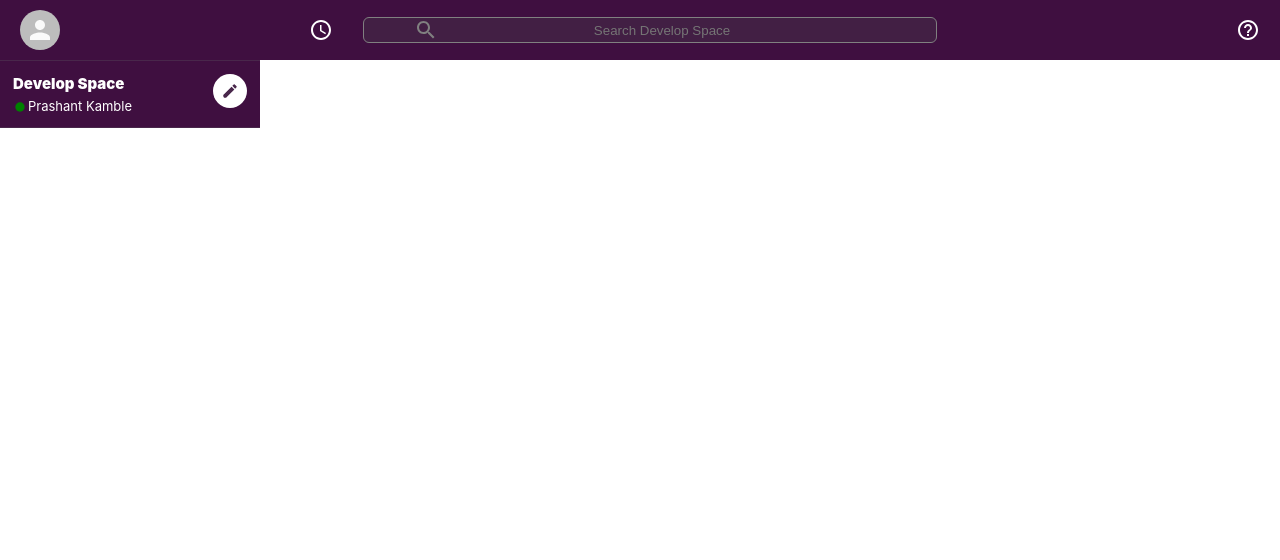
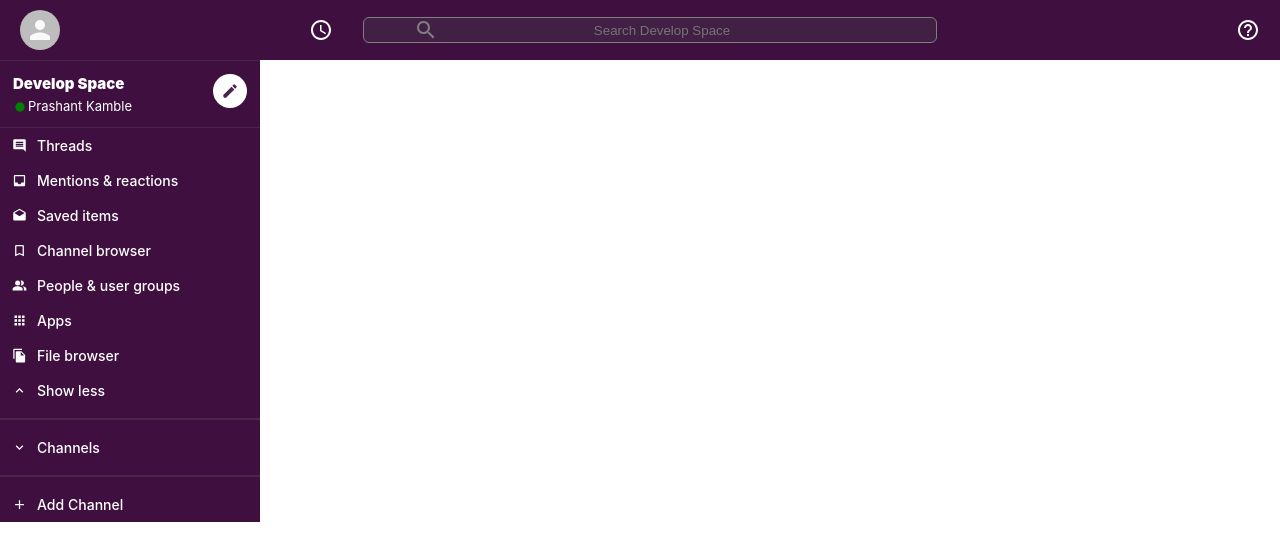
Before and after one commit to prashant-persi5/React-Slack-Clone-Firebase, a React (Create React App) app: page / in a window 1280 px wide. Shown: the top 560 px of the page. Built offline with nearby package versions, Linux system fonts and the light colour scheme.

Commit message:
Added sidebar options

```diff
--- a/src/App.css
+++ b/src/App.css
@@ -1,6 +1,9 @@
 body {
   --slack-bg: #3f0f40;
+  --slack-bg-dark: #49274b;
   --slack-input-bg: #421f44;
+  --slack-hover: #340e36;
+  --slack-online: green;
 }
 
 /* Header Start */
@@ -72,7 +75,7 @@ body {
 
 .sidebar__header > .MuiSvgIcon-root {
   padding: 8px;
-  color: #49274b;
+  color: var(--slack-bg-dark);
   font-size: 18px;
   background-color: #fff;
   border-radius: 999px;
@@ -96,9 +99,45 @@ body {
 }
 
 .sidebar__info > h3 > .MuiSvgIcon-root {
-  color: green;
+  color: var(--slack-online);
   font-size: 14px;
   margin-top: 1px;
   margin-right: 1px;
 }
+
+.sidebar > hr {
+  margin-top: 10px;
+  margin-bottom: 10px;
+  border: 1px solid #49274b;
+}
+
+.sidebarOption {
+  display: flex;
+  font-size: 12px;
+  align-items: center;
+  cursor: pointer;
+  padding-left: 2px;
+}
+
+.sidebarOption:hover {
+  opacity: 0.9;
+  background-color: var(--slack-hover);
+}
+
+.sidebarOption__icon {
+  padding: 10px;
+  font-size: 15px !important;
+}
+
+.sidebarOption__channel {
+  padding: 10px 0;
+}
+
+.sidebarOption__hash {
+  padding: 10px;
+}
+
+.sidebarOption > h3 {
+  font-weight: 500;
+}
 /* Sidebar End */
--- a/src/App.js
+++ b/src/App.js
@@ -7,7 +7,7 @@ const App = () => {
   return (
     <div className="App">
       <Header />
-      <div class="app__body">
+      <div className="app__body">
         <Sidebar />
       </div>
     </div>
--- a/src/components/Sidebar.js
+++ b/src/components/Sidebar.js
@@ -1,6 +1,17 @@
 import React from 'react';
 import FiberManualRecordIcon from '@material-ui/icons/FiberManualRecord';
 import CreateIcon from '@material-ui/icons/Create';
+import SidebarOption from './SidebarOption';
+import InsertCommentIcon from '@material-ui/icons/InsertComment';
+import InboxIcon from '@material-ui/icons/Inbox';
+import DraftsIcon from '@material-ui/icons/Drafts';
+import BookmarkBorderIcon from '@material-ui/icons/BookmarkBorder';
+import PeopleAltIcon from '@material-ui/icons/PeopleAlt';
+import AppsIcon from '@material-ui/icons/Apps';
+import FileCopyIcon from '@material-ui/icons/FileCopy';
+import ExpandLessIcon from '@material-ui/icons/ExpandLess';
+import ExpandMoreIcon from '@material-ui/icons/ExpandMore';
+import AddIcon from '@material-ui/icons/Add';
 
 const Sidebar = () => {
   return (
@@ -15,6 +26,18 @@ const Sidebar = () => {
         </div>
         <CreateIcon />
       </div>
+      <SidebarOption Icon={InsertCommentIcon} title="Threads" />
+      <SidebarOption Icon={InboxIcon} title="Mentions & reactions" />
+      <SidebarOption Icon={DraftsIcon} title="Saved items" />
+      <SidebarOption Icon={BookmarkBorderIcon} title="Channel browser" />
+      <SidebarOption Icon={PeopleAltIcon} title="People & user groups" />
+      <SidebarOption Icon={AppsIcon} title="Apps" />
+      <SidebarOption Icon={FileCopyIcon} title="File browser" />
+      <SidebarOption Icon={ExpandLessIcon} title="Show less" />
+      <hr />
+      <SidebarOption Icon={ExpandMoreIcon} title="Channels" />
+      <hr />
+      <SidebarOption Icon={AddIcon} title="Add Channel" />
     </div>
   )
 }
--- /dev/null
+++ b/src/components/SidebarOption.js
@@ -0,0 +1,16 @@
+import React from 'react';
+
+const SidebarOption = ({Icon, title}) => {
+  return (
+    <div className="sidebarOption">
+      {Icon && <Icon className="sidebarOption__icon" /> }
+      {Icon ? (
+        <h3>{title}</h3>
+      ) : (
+        <h3 className="sidebarOption__channel"><span className="sidebarOption__hash">#</span> {title}</h3>
+      )}
+    </div>
+  )
+}
+
+export default SidebarOption;
```
